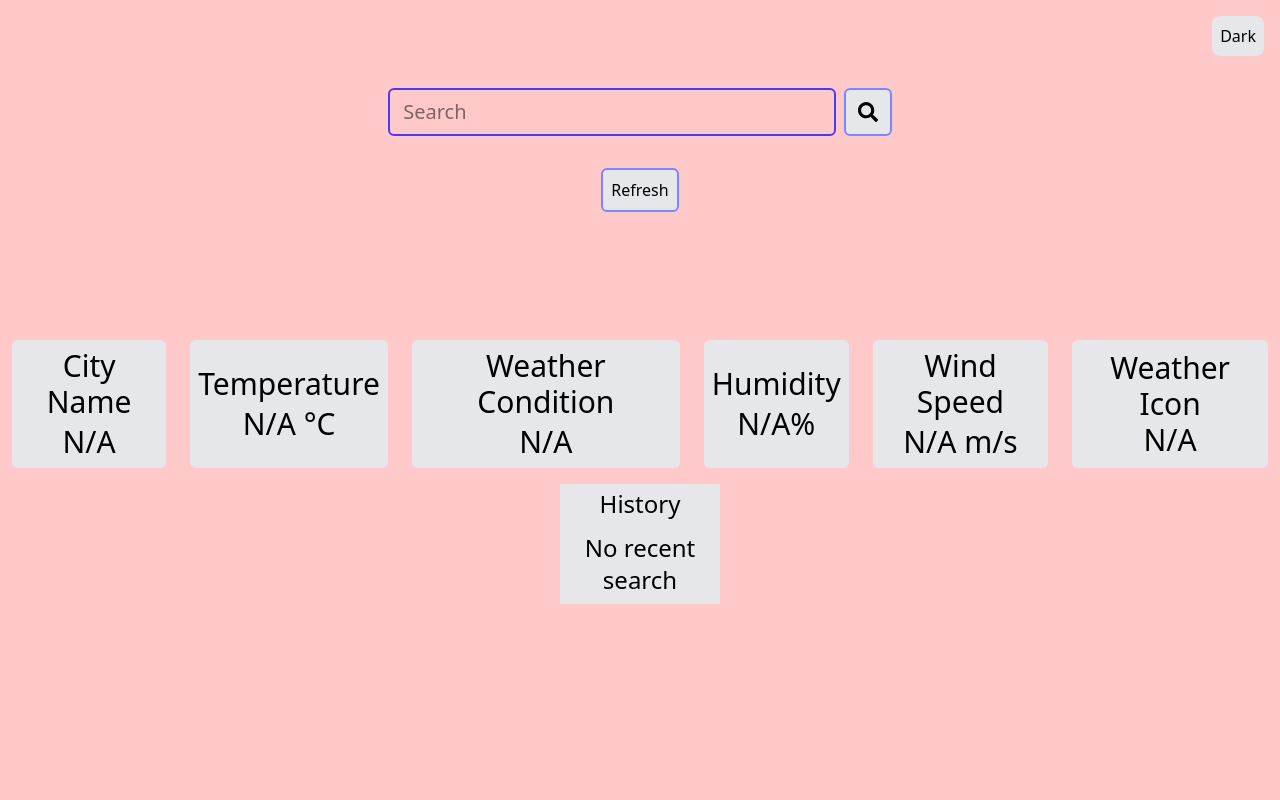
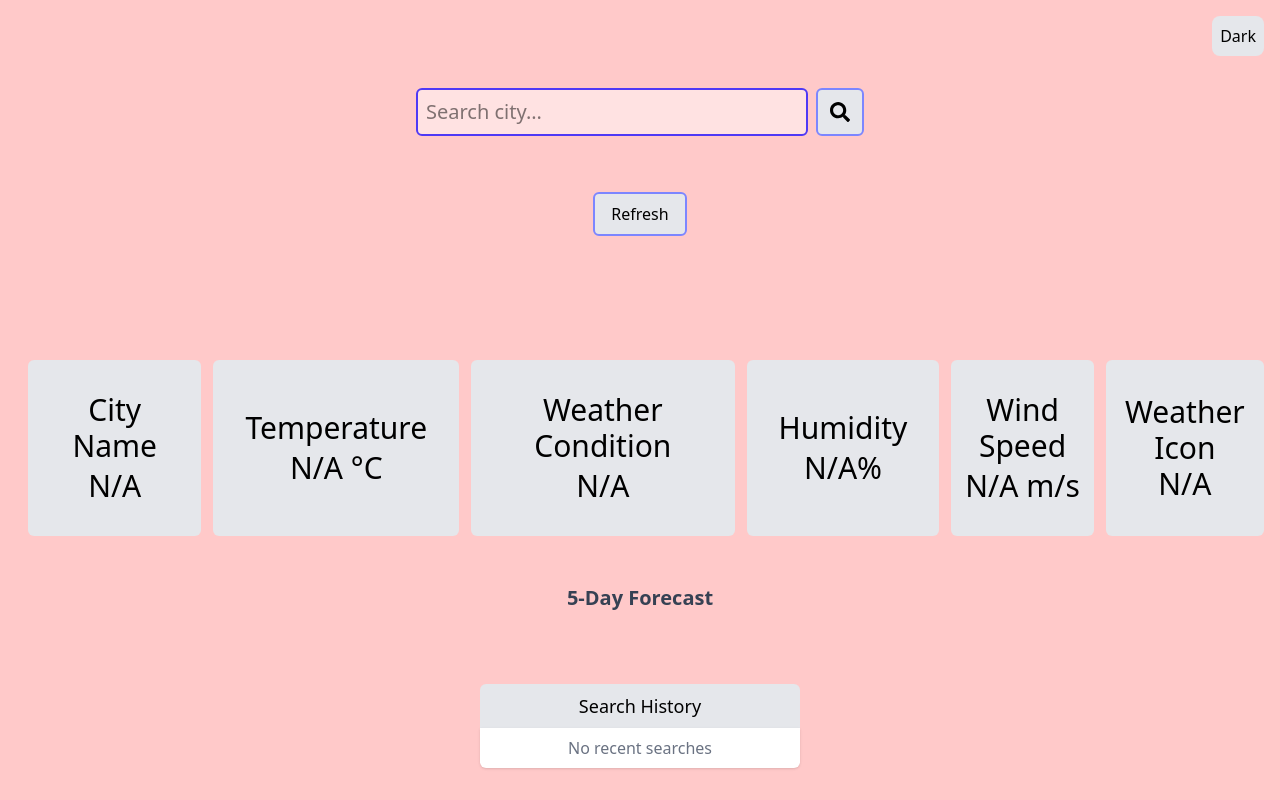
Before and after one commit to Jaswant10041/weather-zynetic, a React (Vite) app: page / in a window 1280 px wide. Built offline with nearby package versions, Linux system fonts and the light colour scheme.

Commit message:
latest17

```diff
--- a/src/Components/Weather.jsx
+++ b/src/Components/Weather.jsx
@@ -1,26 +1,22 @@
 import axios from "axios";
 import { FaSearch } from "react-icons/fa";
 import React, { useEffect, useState } from "react";
-import weatherForecast from "./weatherForecast";
 import Loader from "./Loader";
 import WeatherDetails from "./WeatherDetails";
-// const apiKey = import.meta.env.VITE_API_KEY;
+
 const Weather = () => {
-  const key = "bb60a37ba6d01f853b6bcd5f5899b110";
+  const apiKey = "bb60a37ba6d01f853b6bcd5f5899b110"; // Consider using environment variable
   const [city, setCity] = useState("");
-  const [forecast,setForecast]=useState([]);
+  const [forecast, setForecast] = useState([]);
   const [history, setHistory] = useState([]);
   const [error, setError] = useState("");
   const [isLoading, setIsLoading] = useState(false);
   const [darkMode, setDarkMode] = useState(() => {
-    // Check localStorage for saved preference or use system preference
     const savedMode = localStorage.getItem("darkMode");
-    return savedMode
-      ? JSON.parse(savedMode)
-      : window.matchMedia("(prefers-color-scheme: dark)").matches;
+    return savedMode ? JSON.parse(savedMode) : window.matchMedia("(prefers-color-scheme: dark)").matches;
   });
 
-  const initialValues = {
+  const initialWeatherData = {
     cityName: "N/A",
     cityTemperature: "N/A",
     cityWeatherCondition: "N/A",
@@ -28,7 +24,9 @@ const Weather = () => {
     cityWindSpeed: "N/A",
     cityWeatherIcon: "N/A",
   };
-  const [weatherData, setWeatherData] = useState(initialValues);
+  const [weatherData, setWeatherData] = useState(initialWeatherData);
+
+  // Set dark mode class and save preference
   useEffect(() => {
     if (darkMode) {
       document.documentElement.classList.add("dark");
@@ -38,149 +36,195 @@ const Weather = () => {
     localStorage.setItem("darkMode", JSON.stringify(darkMode));
   }, [darkMode]);
 
-  function handleSearch(cityName) {
-    if (cityName === "") {
-      setError("Invalid city name");
-      console.log("Invalid city name");
+  // Fetch 5-day forecast data
+  const fetchForecast = async (cityName) => {
+    try {
+      const response = await axios.get(
+        `https://api.openweathermap.org/data/2.5/forecast?q=${cityName}&appid=${apiKey}&units=metric`
+      );
+      // Get one forecast per day (around midday)
+      return response.data.list.filter((_, index) => index % 8 === 0).slice(0, 5);
+    } catch (error) {
+      console.error("Forecast error:", error);
+      return [];
+    }
+  };
+
+  // Handle city search
+  const handleSearch = async (cityName) => {
+    if (!cityName.trim()) {
+      setError("Please enter a city name");
       return;
     }
+
     setIsLoading(true);
-    setTimeout(async() => {
-      fetchWeatherDetails();
-      // const response=await weatherForecast(cityName);
-      // setForecast(response);
+    setError("");
+
+    try {
+      await fetchWeatherDetails(cityName);
+      const forecastData = await fetchForecast(cityName);
+      setForecast(forecastData);
+
+      // Update search history
+      setHistory(prev => {
+        const newHistory = [cityName, ...prev.filter(item => item !== cityName)];
+        return newHistory.slice(0, 6); // Keep only 6 most recent searches
+      });
+    } catch (error) {
+      console.error("Search error:", error);
+      setError(error.response?.status === 404
+        ? "City not found"
+        : "Error fetching weather data");
+    } finally {
       setIsLoading(false);
-    }, 2000);
     }
+  };
 
-  async function fetchWeatherDetails() {
-    if (!isLoading) {
-      setIsLoading(true);
-    }
+  // Fetch current weather
+  const fetchWeatherDetails = async (cityName) => {
     try {
       const response = await axios.get(
-        `https://api.openweathermap.org/data/2.5/weather?q=${city}&appid=${key}&units=metric`
+        `https://api.openweathermap.org/data/2.5/weather?q=${cityName || city}&appid=${apiKey}&units=metric`
       );
+
       const { data } = response;
-      console.log(data);
-      if (!data) {
-        throw new Error("Data should not empty");
+      if (!data) throw new Error("No data received");
+
+      setWeatherData({
+        cityName: data.name,
+        cityTemperature: data.main.temp,
+        cityHumidity: data.main.humidity,
+        cityWindSpeed: data.wind.speed,
+        cityWeatherCondition: data.weather[0].main,
+        cityWeatherIcon: data.weather[0].icon
+      });
+    } catch (error) {
+      console.error("Weather fetch error:", error);
+      throw error;
     }
-      setError("");
-      const freshWeatherData = {};
-      freshWeatherData.cityName = data?.name;
-      freshWeatherData.cityTemperature = data?.main?.temp;
-      freshWeatherData.cityHumidity = data?.main?.humidity;
-      freshWeatherData.cityWindSpeed = data?.wind?.speed;
-      freshWeatherData.cityWeatherCondition = data?.weather[0]?.main;
-      freshWeatherData.cityWeatherIcon = data?.weather[0]?.icon;
-      console.log(freshWeatherData);
-      setWeatherData(freshWeatherData);
-      if (history.length < 6) {
-        setHistory((prev) => [freshWeatherData.cityName, ...prev]);
-      } else {
-        history.remove(history[history.length - 1]);
-        setHistory((prev) => [freshWeatherData.cityName, ...prev]);
-      }
-      // setIsLoading(false);
-    } catch (err) {
-      const { status } = err;
-      if (status === 404) {
-        setError("City not found");
-      }
-      console.log(err);
-      setIsLoading(false);
-    }
-  }
+  };
 
   return (
-    <div
-      className={`min-h-screen transition-colors duration-300 ${
-        darkMode ? "dark bg-gray-900" : "bg-red-200"
-      }`}
-    >
-      <div className="flex justify-end p-4">
+    <div className={`min-h-screen transition-colors duration-300 ${darkMode ? "dark bg-gray-900" : "bg-red-200"}`}>
+      {/* Header with dark mode toggle */}
+      <header className="flex justify-end p-4">
         <button
           onClick={() => setDarkMode(!darkMode)}
-          className="p-2 rounded-lg bg-gray-200 dark:bg-gray-700 dark:text-white cursor-pointer"
+          className="p-2 rounded-lg bg-gray-200 dark:bg-gray-700 dark:text-white cursor-pointer hover:opacity-80 transition-opacity"
+          aria-label={`Switch to ${darkMode ? "light" : "dark"} mode`}
         >
           {darkMode ? "Light" : "Dark"}
         </button>
-      </div>
+      </header>
 
-      <div className="flex justify-center mx-auto">
-        <form className="flex mt-4" onSubmit={(e) => e.preventDefault()}>
+      {/* Search bar */}
+      <div className="flex justify-center mx-auto px-4">
+        <form
+          className="flex w-full max-w-md mt-4"
+          onSubmit={(e) => {
+            e.preventDefault();
+            handleSearch(city);
+          }}
+        >
           <input
             type="text"
-            placeholder=" Search "
-            className="border-2 border-indigo-600 rounded-md md:w-md sm:w-sm w-54 p-2 text-sm sm:text-xl bg-red-200 dark:bg-gray-800 dark:text-white dark:border-gray-600"
-            onChange={(e) => {
-              setCity(e.target.value);
-            }}
+            placeholder="Search city..."
+            className="flex-1 border-2 border-indigo-600 rounded-md p-2 text-sm sm:text-xl bg-red-100 dark:bg-gray-800 dark:text-white dark:border-gray-600 focus:outline-none focus:ring-2 focus:ring-indigo-400"
+            onChange={(e) => setCity(e.target.value)}
             value={city}
             required
           />
-          <div className="pl-2">
           <button
+            type="submit"
             disabled={isLoading}
-              onClick={() => handleSearch(city)}
-              className="border-2 border-indigo-400 rounded-md bg-gray-200 p-3 cursor-pointer hover:bg-gray-100 dark:bg-gray-700 dark:hover:bg-gray-600 dark:text-white"
+            className="ml-2 border-2 border-indigo-400 rounded-md bg-gray-200 p-3 cursor-pointer hover:bg-gray-100 dark:bg-gray-700 dark:hover:bg-gray-600 dark:text-white disabled:opacity-50 disabled:cursor-not-allowed"
           >
             <FaSearch className="text-xl" />
           </button>
-          </div>
         </form>
       </div>
 
-      <div>
-        {isLoading !== true ? (
-          <div className="sm:flex justify-around">
-            {error === "" ? (
-              <div className="">
-                <div className="flex justify-center mt-8">
+      {/* Main content */}
+      <main className="container mx-auto px-4 py-8">
+        {isLoading ? (
+          <Loader />
+        ) : error ? (
+          <div className="text-center py-8">
+            <div className="bg-red-100 dark:bg-red-900 text-red-800 dark:text-red-200 px-4 py-2 rounded-md">
+              {error}
+            </div>
+          </div>
+        ) : (
+          <>
+            {/* Current weather */}
+            <div className="mb-12">
+              <div className="flex justify-center mt-6">
                 <button
                   onClick={() => handleSearch(city)}
-                    className="border-2 border-indigo-400 rounded-md bg-gray-200 p-2 cursor-pointer hover:bg-gray-100 dark:bg-gray-700 dark:hover:bg-gray-600 dark:text-white"
+                  className="border-2 border-indigo-400 rounded-md bg-gray-200 px-4 py-2 cursor-pointer hover:bg-gray-100 dark:bg-gray-700 dark:hover:bg-gray-600 dark:text-white"
                 >
                   Refresh
                 </button>
               </div>
               <WeatherDetails weatherData={weatherData} />
-                <div className="flex flex-col text-center h-45 w-40 mx-auto sm:my-2 my-20">
-                  <div className="font-medium sm:text-2xl p-1 bg-gray-200 justify-center dark:bg-gray-700 dark:text-white">
-                    History
             </div>
-                  <ul>
-                    {history.length === 0 && (
-                      <li className="font-md sm:text-2xl bg-gray-200 p-2 dark:bg-gray-700 dark:text-white">
-                        No recent search
+
+
+            <div className="mb-12">
+              <h2 className="text-xl font-bold mb-6 text-center text-gray-700 dark:text-white">
+                5-Day Forecast
+              </h2>
+              <div className="grid grid-cols-1 sm:grid-cols-2 md:grid-cols-3 lg:grid-cols-5 gap-4">
+                {forecast.map((day) => (
+                  <div
+                    key={day.dt}
+                    className="bg-white dark:bg-gray-700 p-4 rounded-lg shadow-md text-center"
+                  >
+                    <p className="font-semibold dark:text-white">
+                      {new Date(day.dt * 1000).toLocaleDateString("en-US", { weekday: "short" })}
+                    </p>
+                    <img
+                      src={`https://openweathermap.org/img/wn/${day.weather[0].icon}@2x.png`}
+                      alt={day.weather[0].description}
+                      className="mx-auto w-16 h-16"
+                    />
+                    <p className="text-xl font-bold dark:text-white">
+                      {Math.round(day.main.temp)}°C
+                    </p>
+                    <p className="text-sm capitalize dark:text-gray-300">
+                      {day.weather[0].description}
+                    </p>
+                  </div>
+                ))}
+              </div>
+            </div>
+
+            {/* Search history */}
+            <section className="max-w-xs mx-auto">
+              <div className="font-medium text-lg p-2 bg-gray-200 dark:bg-gray-700 dark:text-white text-center rounded-t-md">
+                Search History
+              </div>
+              <ul className="bg-white dark:bg-gray-800 rounded-b-md shadow">
+                {history.length === 0 ? (
+                  <li className="p-2 text-center text-gray-500 dark:text-gray-400">
+                    No recent searches
                   </li>
-                    )}
-                    {history.map((item, index) => {
-                      if (index === 0) {
-                        return;
-                      }
-                      return (
+                ) : (
+                  history.map((item, index) => (
                     <li
                       key={index}
                       onClick={() => handleSearch(item)}
-                          className="font-md sm:text-xl px-2 pt-1 bg-gray-200 cursor-pointer dark:bg-gray-700 dark:text-white dark:hover:bg-gray-600"
+                      className="p-2 text-center cursor-pointer hover:bg-gray-100 dark:hover:bg-gray-700 border-b border-gray-100 dark:border-gray-700"
                     >
                       {item}
                     </li>
-                      );
-                    })}
+                  ))
+                )}
               </ul>
-                </div>
-              </div>
-            ) : (
-              <div className="font-semibold text-2xl my-50 bg-zinc-500 p-3 rounded-md">{error}</div>
+            </section>
+          </>
         )}
-          </div>
-        ) : (
-          <Loader isLoading={isLoading} />
-        )}
-      </div>
+      </main>
     </div>
   );
 };
--- a/src/Components/WeatherDetails.jsx
+++ b/src/Components/WeatherDetails.jsx
@@ -1,39 +1,40 @@
 import React from "react";
 
 const WeatherDetails = (props) => {
-    const {weatherData}=props;
+  const { weatherData } = props;
   return (
     <div>
       <div className="sm:flex flex-row text-center font-medium sm:text-3xl mx-auto mt-15 pt-15">
-        <div className="flex flex-col p-2 bg-gray-200 mx-3 rounded-md justify-center m-2 dark:bg-gray-700 dark:text-white">
+        <div className="flex flex-col p-2 sm:p-8 bg-gray-200 mx-auto rounded-md justify-center ml-3 mt-1 dark:bg-gray-700 dark:text-white">
           <label className="dark:text-gray-300">City Name</label>
           <p className="pt-1">{weatherData?.cityName}</p>
         </div>
-        <div className="flex flex-col p-2 bg-gray-200 mx-3 rounded-md justify-center m-2 dark:bg-gray-700 dark:text-white">
+        <div className="flex flex-col p-2 sm:p-8 bg-gray-200 mx-auto rounded-md justify-center ml-3 mt-1 dark:bg-gray-700 dark:text-white">
           <label className="dark:text-gray-300">Temperature</label>
           <p className="pt-1">{weatherData?.cityTemperature} °C</p>
         </div>
-        <div className="flex flex-col p-2 bg-gray-200 mx-3 rounded-md justify-center m-2 dark:bg-gray-700 dark:text-white">
+        <div className="flex flex-col p-2 sm:p-8 bg-gray-200 mx-auto rounded-md justify-center ml-3 mt-1 dark:bg-gray-700 dark:text-white">
           <label className="dark:text-gray-300">Weather Condition</label>
           <p className="pt-1">{weatherData?.cityWeatherCondition}</p>
         </div>
-        <div className="flex flex-col p-2 bg-gray-200 mx-3 rounded-md justify-center m-2 dark:bg-gray-700 dark:text-white">
+        <div className="flex flex-col p-2 sm:p-8 bg-gray-200 mx-auto rounded-md justify-center ml-3 mt-1 dark:bg-gray-700 dark:text-white">
           <label className="dark:text-gray-300">Humidity</label>
           <p className="pt-1">{weatherData?.cityHumidity}%</p>
         </div>
-        <div className="flex flex-col p-2 bg-gray-200 mx-3 rounded-md justify-center m-2 dark:bg-gray-700 dark:text-white">
+        <div className="flex flex-col p-2 bg-gray-200 mx-auto rounded-md justify-center ml-3 mt-1 dark:bg-gray-700 dark:text-white">
           <label className="dark:text-gray-300">Wind Speed</label>
           <p className="pt-1">{weatherData?.cityWindSpeed} m/s</p>
         </div>
-        <div className="flex flex-col p-2 bg-gray-200 mx-3 rounded-md justify-center m-2 dark:bg-gray-700 dark:text-white">
+        <div className="flex flex-col p-2 bg-gray-200 mx-auto rounded-md justify-center ml-3 mt-1 dark:bg-gray-700 dark:text-white">
           <label className="dark:text-gray-300">Weather Icon</label>
           {weatherData.cityWeatherIcon !== "N/A" ? (
-            <div className="flex justify-center"><img
-              src={`http://openweathermap.org/img/w/${weatherData.cityWeatherIcon}.png`}
-              alt="weather icon"
-              className=""
-            /></div>
-
+            <div className="flex justify-center ">
+              <img
+                src={`http://openweathermap.org/img/w/${weatherData.cityWeatherIcon}.png`}
+                alt="weather icon"
+                className=""
+              />
+            </div>
           ) : (
             <p>{weatherData.cityWeatherIcon}</p>
           )}
```
Lines whose indentation alone changed are shown as unchanged.
